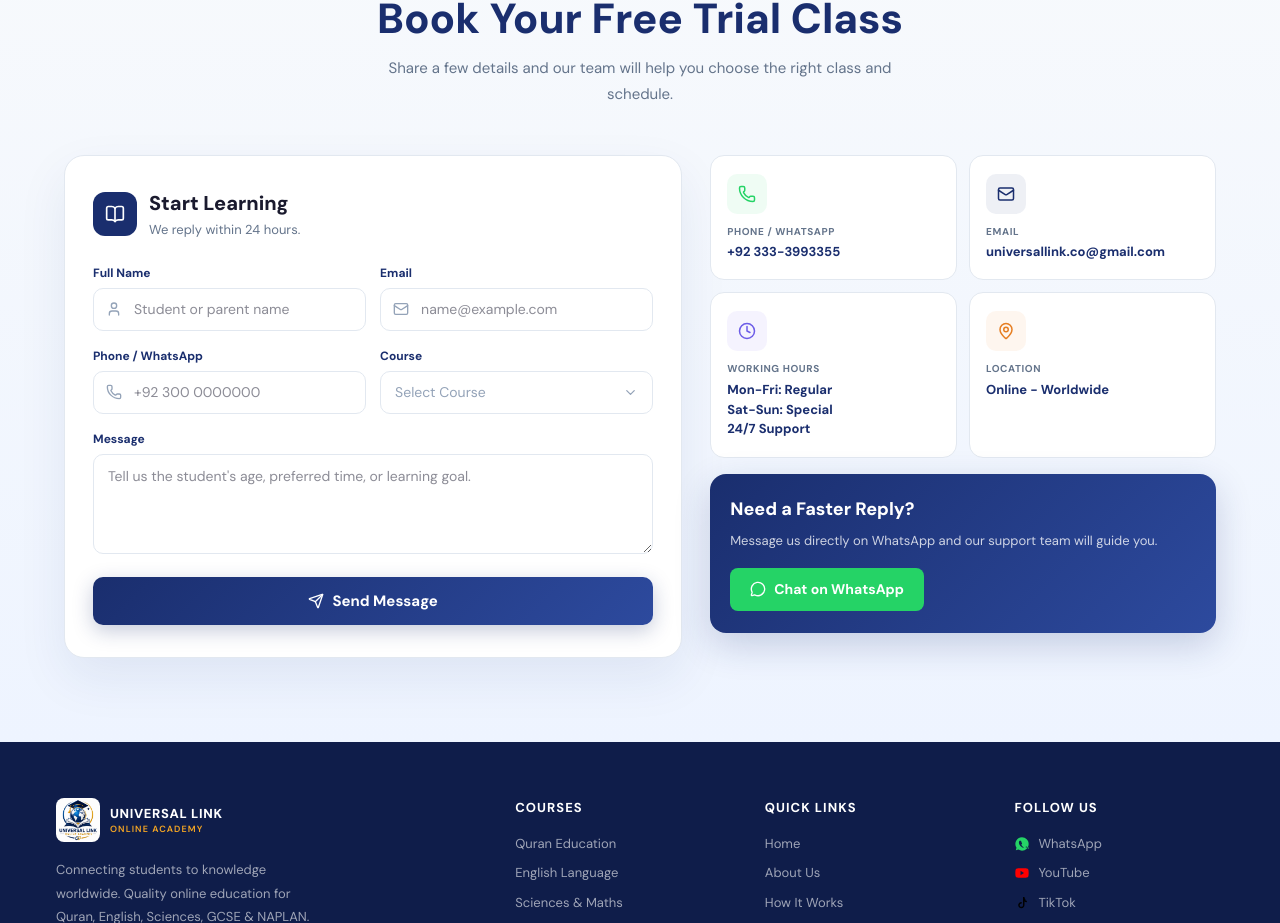
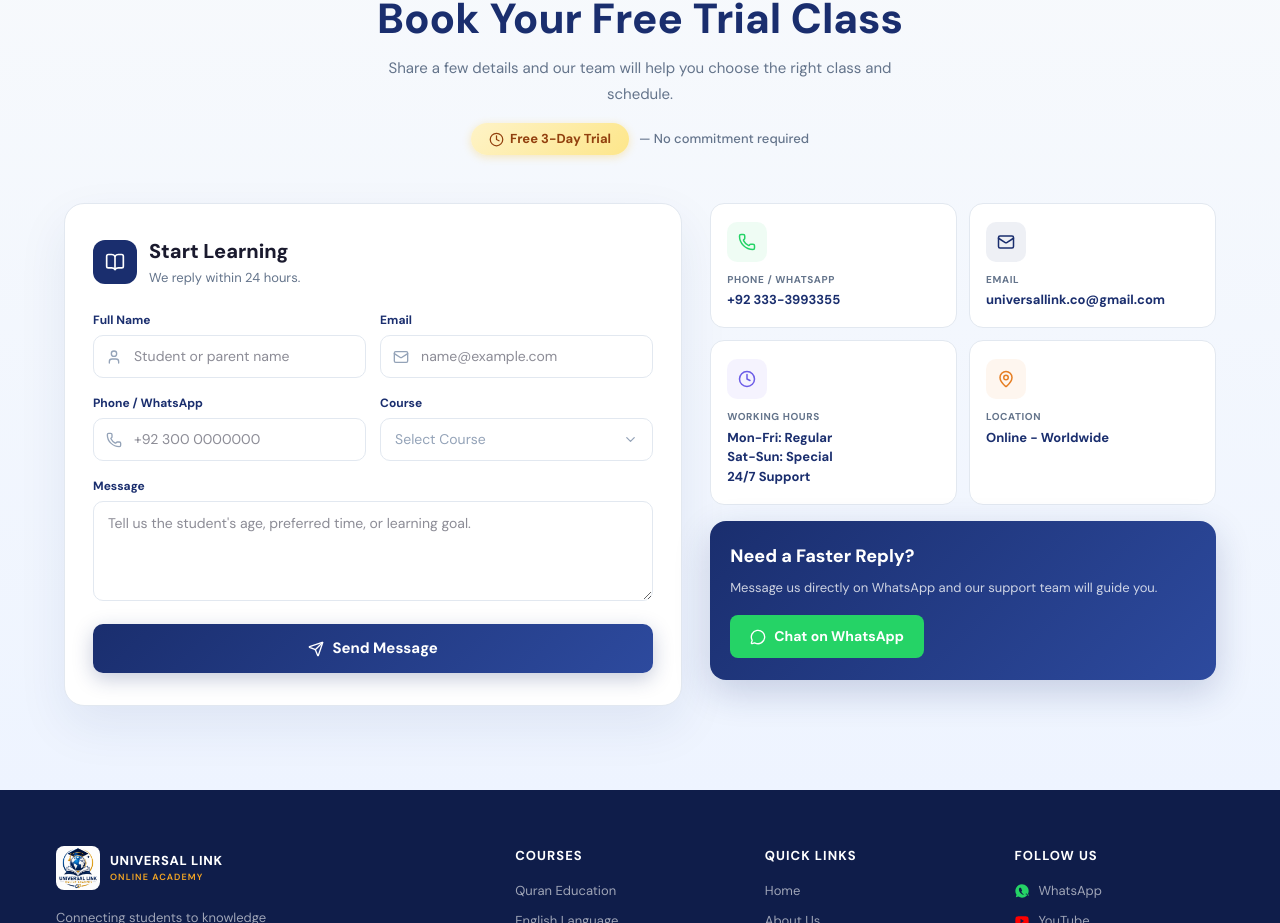
Before and after one commit to linkuniversal4-byte/universallink, a Next.js app: page / in a window 1280 px wide. Shown: the part 6200-7123 px from the top of the page. Built offline with nearby package versions, Linux system fonts and the light colour scheme.

Commit message:
Add free trial notice to Contact component for enhanced user engagement

```diff
--- a/app/components/Contact.tsx
+++ b/app/components/Contact.tsx
@@ -88,6 +88,19 @@ export default function Contact({ defaultCourse }: { defaultCourse?: string }) {
           <p style={{ fontSize: 15, color: "#64748b", maxWidth: 520, margin: "0 auto", lineHeight: 1.7 }}>
             Share a few details and our team will help you choose the right class and schedule.
           </p>
+          <div style={{ display: "flex", alignItems: "center", justifyContent: "center", gap: 10, marginTop: 16, flexWrap: "wrap" }}>
+            <span style={{
+              background: "linear-gradient(135deg, #fef3c7, #fde68a)", color: "#92400e",
+              padding: "6px 18px", borderRadius: 50, fontSize: 13, fontWeight: 700,
+              display: "inline-flex", alignItems: "center", gap: 6,
+              boxShadow: "0 2px 8px rgba(251,191,36,0.3)",
+            }}>
+              <Clock size={15} /> Free 3-Day Trial
+            </span>
+            <span style={{ color: "#64748b", fontSize: 13, fontWeight: 500 }}>
+              &mdash; No commitment required
+            </span>
+          </div>
         </div>
 
         <div className="contact-grid" style={{ display: "grid", gridTemplateColumns: "1.1fr 0.9fr", gap: 28, alignItems: "start" }}>
```
